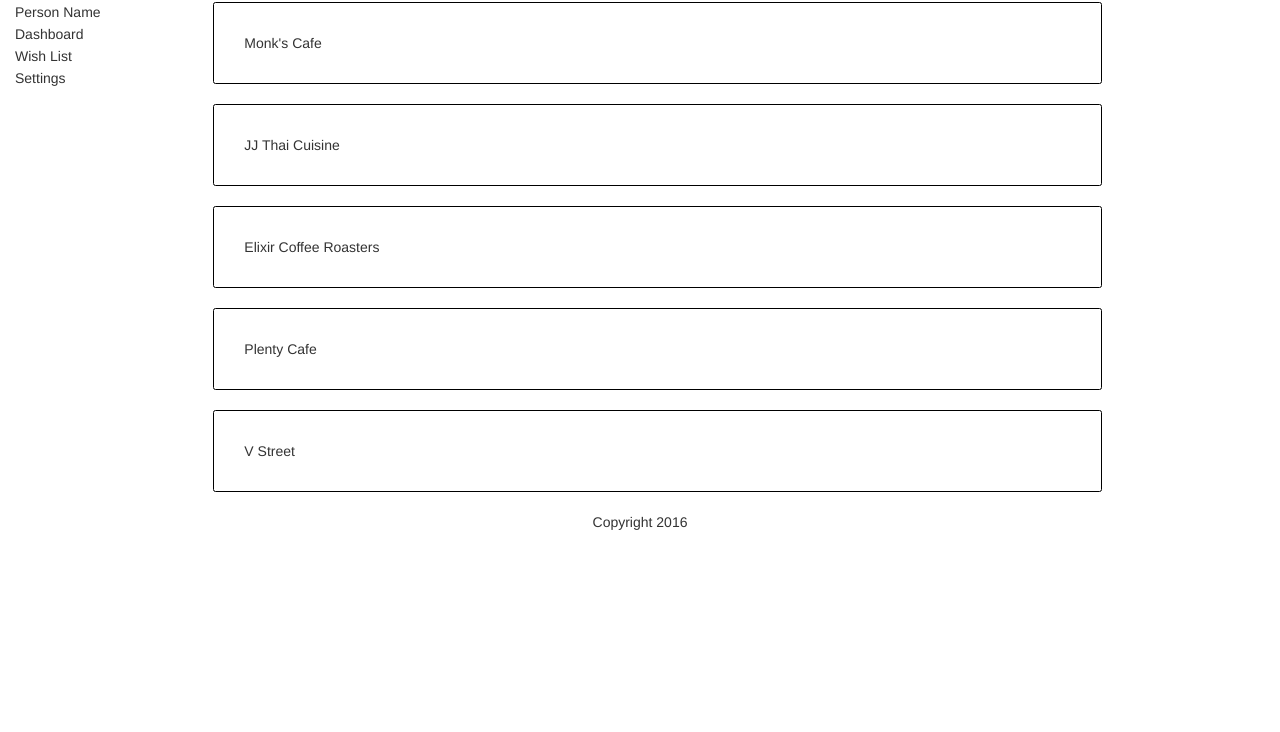
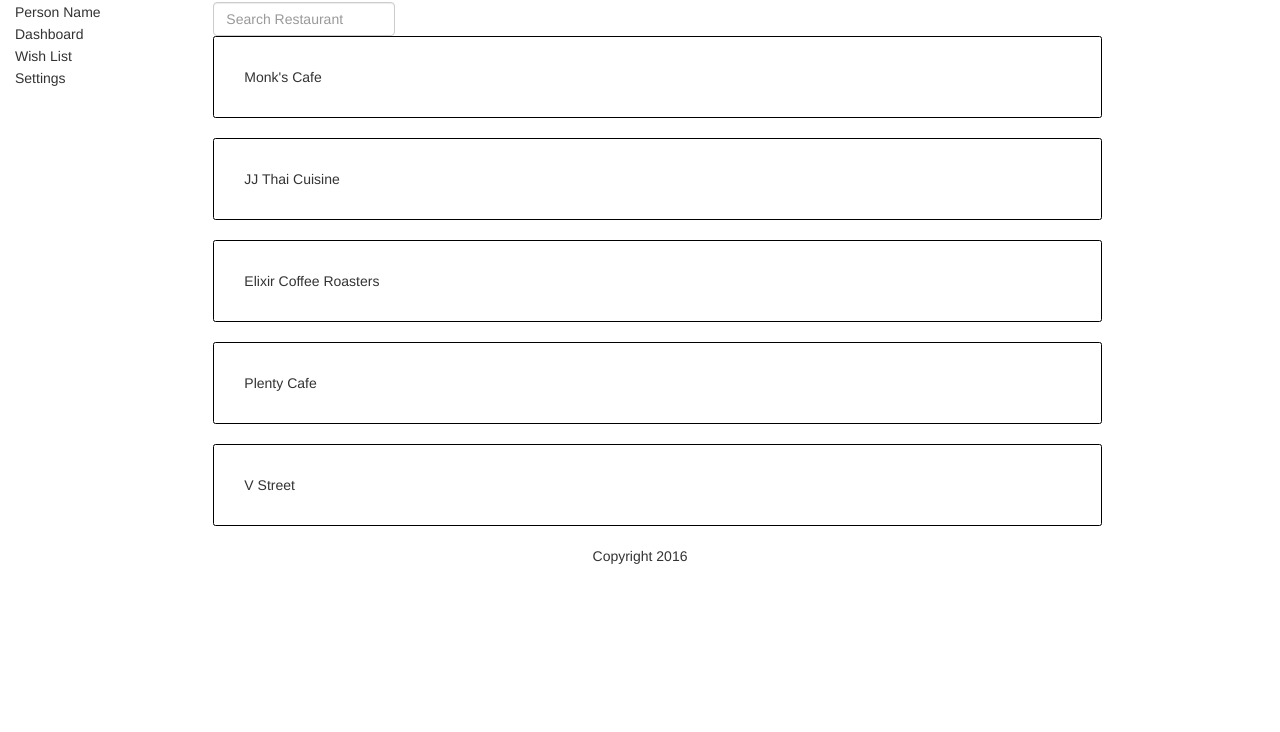
Before and after one commit to natashahakun/restaurant-ratings, a website: page index.html at #!/dashboard in a window 1280 px wide. Shown: the part 68-800 px from the top of the page. Drawn offline with Linux system fonts and the light colour scheme.

Commit message:
Add search bar to dashboard.

```diff
--- a/controllers/dashboard.js
+++ b/controllers/dashboard.js
@@ -1,6 +1,7 @@
 angular.module("myApp").controller('DashboardController', ['$scope', '$rootScope', 'RestaurantsService', 'RestaurantDetailService', function($scope, $rootScope, RestaurantsService, RestaurantDetailService) {
 
 	$scope.restaurants = RestaurantsService.restaurants;
+	$scope.restaurantSearch = '';
 
 	$scope.showRestaurantInfo = function(restaurant) {
 		if (restaurant !== $scope.selectedRestaurant) {
--- a/js/script.js
+++ b/js/script.js
@@ -1,6 +1,7 @@
 angular.module("myApp").controller('DashboardController', ['$scope', '$rootScope', 'RestaurantsService', 'RestaurantDetailService', function($scope, $rootScope, RestaurantsService, RestaurantDetailService) {
 
 	$scope.restaurants = RestaurantsService.restaurants;
+	$scope.restaurantSearch = '';
 
 	$scope.showRestaurantInfo = function(restaurant) {
 		if (restaurant !== $scope.selectedRestaurant) {
--- a/views/dashboard.html
+++ b/views/dashboard.html
@@ -1,4 +1,10 @@
 <div ng-controller="DashboardController" class="row">
+	<form class="form-inline">
+		<div class="form-group">
+			<input type="text" class="form-control" ng-model="restaurantSearch" placeholder="Search Restaurant">
+		</div>
+	</form>
+
 	<div ng-repeat="restaurant in restaurants" ng-click="showRestaurantInfo(restaurant)" class="col-xs-12 col-md-10 pointer card">
 	  	<div class="text-capitalize">{{ restaurant.name }}</div>
 	  	<div>{{ restaurant.type }}</div>
```
Also changed, not shown: index.html (+0 -2 lines), views/restaurant-detail.html (+6 -2 lines).
